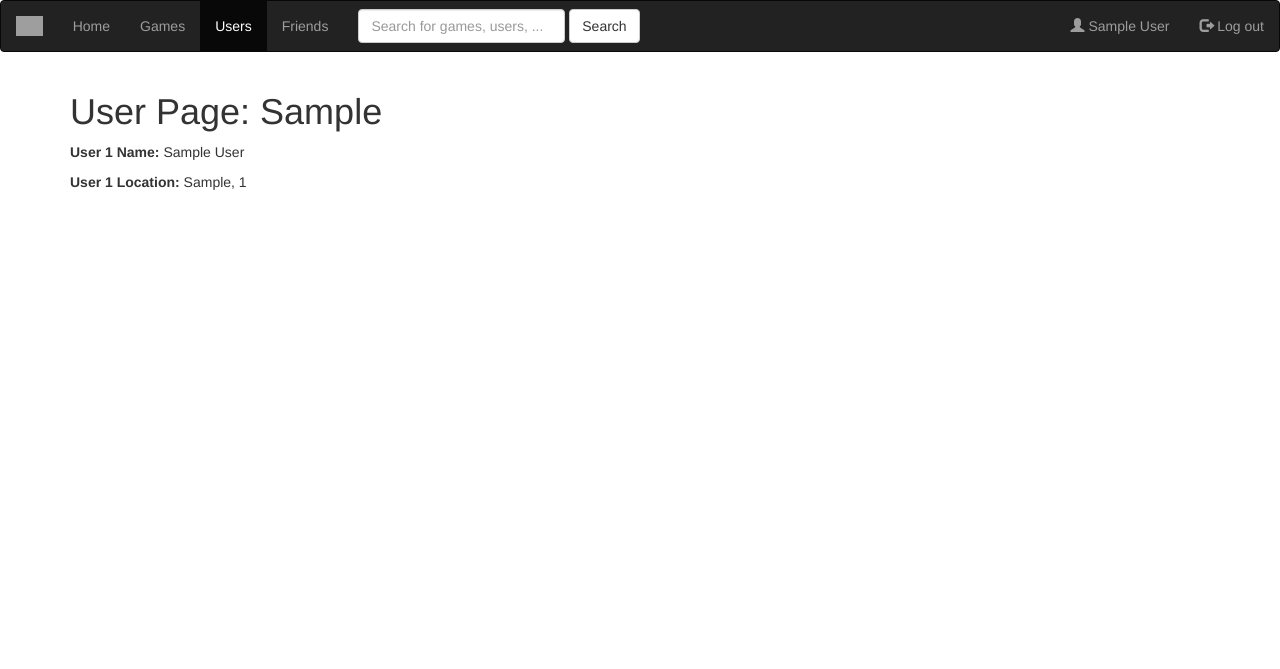
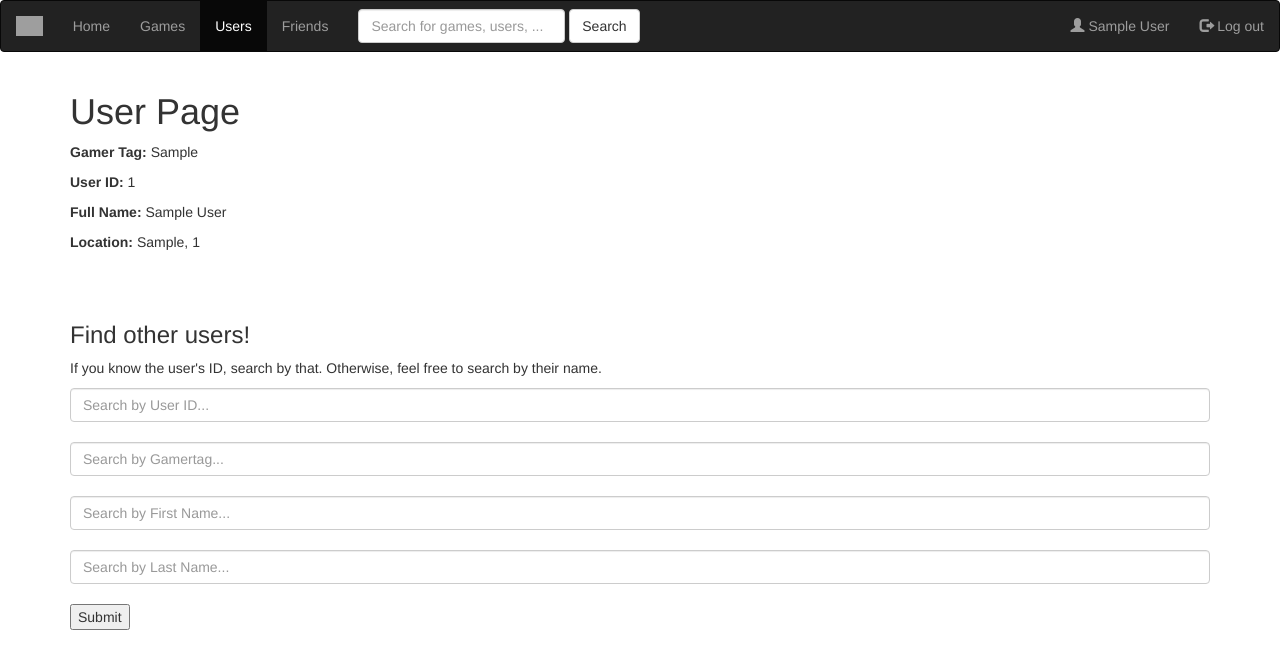
Before and after one commit to p1regera/playtracker, a PHP site: page /user_info in a window 1280 px wide. Shown: the top 669 px of the page. Run offline with PHP 8.4, Linux system fonts and the light colour scheme; the visitor is signed in with stand-in values (Sample User, id 1); tables that the repository leaves empty or names only in its code hold one stand-in row (values such as "Sample post"); some libraries are stand-ins or nearby versions; grey boxes are pictures that could not be loaded.

Commit message:
added rough user search

```diff
--- a/site/game_info.php
+++ b/site/game_info.php
@@ -103,6 +103,7 @@ $location = getLocation($user_id);
         <?php
         if(isset($game_info)) {
         ?>
+        <h1>CREATE "PLAYED GAME" BUTTON TO EACH GAME</h1>
         <h3>Game(s)</h3>
         <?php
             foreach ($game_info as $item) {
--- a/site/user_info.php
+++ b/site/user_info.php
@@ -64,9 +64,73 @@ $location = getLocation($user_id);
         </div>
     </nav>
     <div class="container">
-        <h1 class="mt-5">User Page: <?php echo $gamer_tag[0][0] ?></h1>
-        <p><b>User <?php echo $user_id ?> Name:</b> <?php echo $full_name[0][0];  echo " "; echo $full_name[0][1] ?> </p>
-        <p><b>User <?php echo $user_id ?> Location:</b> <?php echo $location[0][0];  echo ", "; echo $location[0][1] ?> </p>
+        <h1 class="mt-5">User Page</h1>
+        <p><b>Gamer Tag:</b> <?php echo $gamer_tag[0][0] ?></p>
+        <p><b>User ID:</b> <?php echo $user_id ?></p>
+        <p><b>Full Name:</b> <?php echo $full_name[0][0];  echo " "; echo $full_name[0][1] ?> </p>
+        <p><b>Location:</b> <?php echo $location[0][0];  echo ", "; echo $location[0][1] ?> </p>
+        <br><br>
+        <h3>Find other users!</h3>
+        <p>If you know the user's ID, search by that. Otherwise, feel free to search by their name.</p>
+        <form action="user_info.php" method=post>
+            <input type="text" class="form-control" id="user_id" name="user_id" placeholder="Search by User ID..."><br>
+            <input type="text" class="form-control" id="gtag" name="gtag" placeholder="Search by Gamertag..."><br>
+            <input type="text" class="form-control" id="fname" name="fname" placeholder="Search by First Name..."><br>
+            <input type="text" class="form-control" id="lname" name="lname" placeholder="Search by Last Name..."><br>
+            <input type="submit">
+        </form>
+        <?php
+            if(isset($_POST["user_id"])){
+                $user_id = $_POST["user_id"];
+                if (strlen($user_id)!=0){
+                    $user_info = getUserInfo_ID($user_id);
+                }
+            }
+            if(isset($_POST["user_id"])){
+                $gamer_tag = $_POST["gtag"];
+                if (strlen($gamer_tag)!=0){
+                    $user_info = getUserInfo_GTag($gamer_tag);
+                }
+            }
+            if(isset($_POST["fname"])){
+                $fname = $_POST["fname"];
+                if(strlen($fname)!=0){
+                    $user_info = getUserInfo_FName($fname);
+                }
+                if(isset($_POST["lname"])){
+                    $lname = $_POST["lname"];
+                    if(strlen($lname)!=0){
+                        $user_info = getUserInfo_FLName($fname, $lname);
+                    }
+                }
+            }
+            else if(isset($_POST["lname"])){
+                $lname = $_POST["lname"];
+                if(strlen($lname)!=0){
+                   $user_info = getUserInfo_LName($lname);
+               }
+            }
+            // foreach ($user_info[0] as $item)
+            //     echo $item;
+            // echo $user_info[0][3];
+        ?>
+
+        <?php
+        if(isset($user_info)) {
+        ?>
+        <h1>CREATE ADD FRIEND BUTTON TO EACH USER</h1>
+        <h3>User(s)</h3>
+        <?php
+            foreach ($user_info as $item) {
+        ?>
+            <p>User ID = <?php echo $item[0]; ?></p>
+            <p>Gamertag = <?php echo $item[1]; ?></p>
+            <p>Name = <?php echo $item[2]; ?> <?php echo $item[3]; ?></p>
+            <p>Location = <?php echo $item[5]; ?>, <?php echo $item[4] ?></p><br>
+        <?php
+            }
+        }
+        ?>
 
 
     </div>
--- a/util/user-db.php
+++ b/util/user-db.php
@@ -54,4 +54,49 @@ function getLocation($user_id) {
     $statement->closeCursor();
     return $results;
 }
+function getUserInfo_ID($user_id){
+    global $db;
+    $query = "SELECT * FROM User WHERE user_id = $user_id ORDER BY first_name, last_name";
+    $statement = $db->prepare($query);
+    $statement->execute();
+    $results = $statement->fetchAll();
+    $statement->closeCursor();
+    return $results;
+}
+function getUserInfo_FName($firstName){
+    global $db;
+    $query = "SELECT * FROM User WHERE first_name LIKE '%$firstName%' ORDER BY first_name, last_name";
+    $statement = $db->prepare($query);
+    $statement->execute();
+    $results = $statement->fetchAll();
+    $statement->closeCursor();
+    return $results;
+}
+function getUserInfo_LName($lastName){
+    global $db;
+    $query = "SELECT * FROM User WHERE last_name LIKE '%$lastName%' ORDER BY first_name, last_name";
+    $statement = $db->prepare($query);
+    $statement->execute();
+    $results = $statement->fetchAll();
+    $statement->closeCursor();
+    return $results;
+}
+function getUserInfo_FLName($firstName, $lastName){
+    global $db;
+    $query = "SELECT * FROM User WHERE first_name LIKE '%$firstName%' AND last_name LIKE '%$lastName%' ORDER BY first_name, last_name";
+    $statement = $db->prepare($query);
+    $statement->execute();
+    $results = $statement->fetchAll();
+    $statement->closeCursor();
+    return $results;
+}
+function getUserInfo_GTag($gamer_tag){
+    global $db;
+    $query = "SELECT * FROM User WHERE gamer_tag LIKE '%$gamer_tag%' ORDER BY first_name, last_name";
+    $statement = $db->prepare($query);
+    $statement->execute();
+    $results = $statement->fetchAll();
+    $statement->closeCursor();
+    return $results;
+}
 ?>
```
